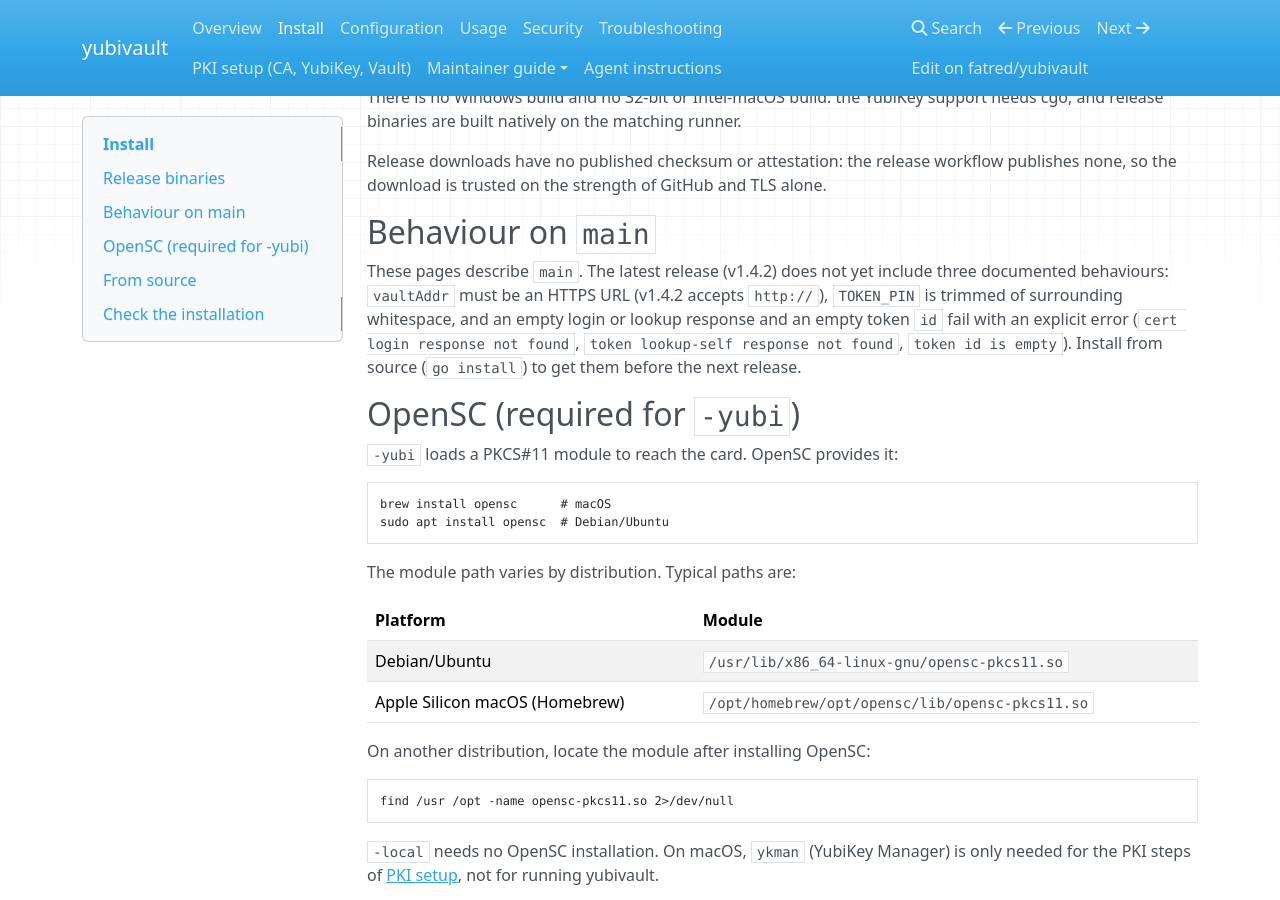
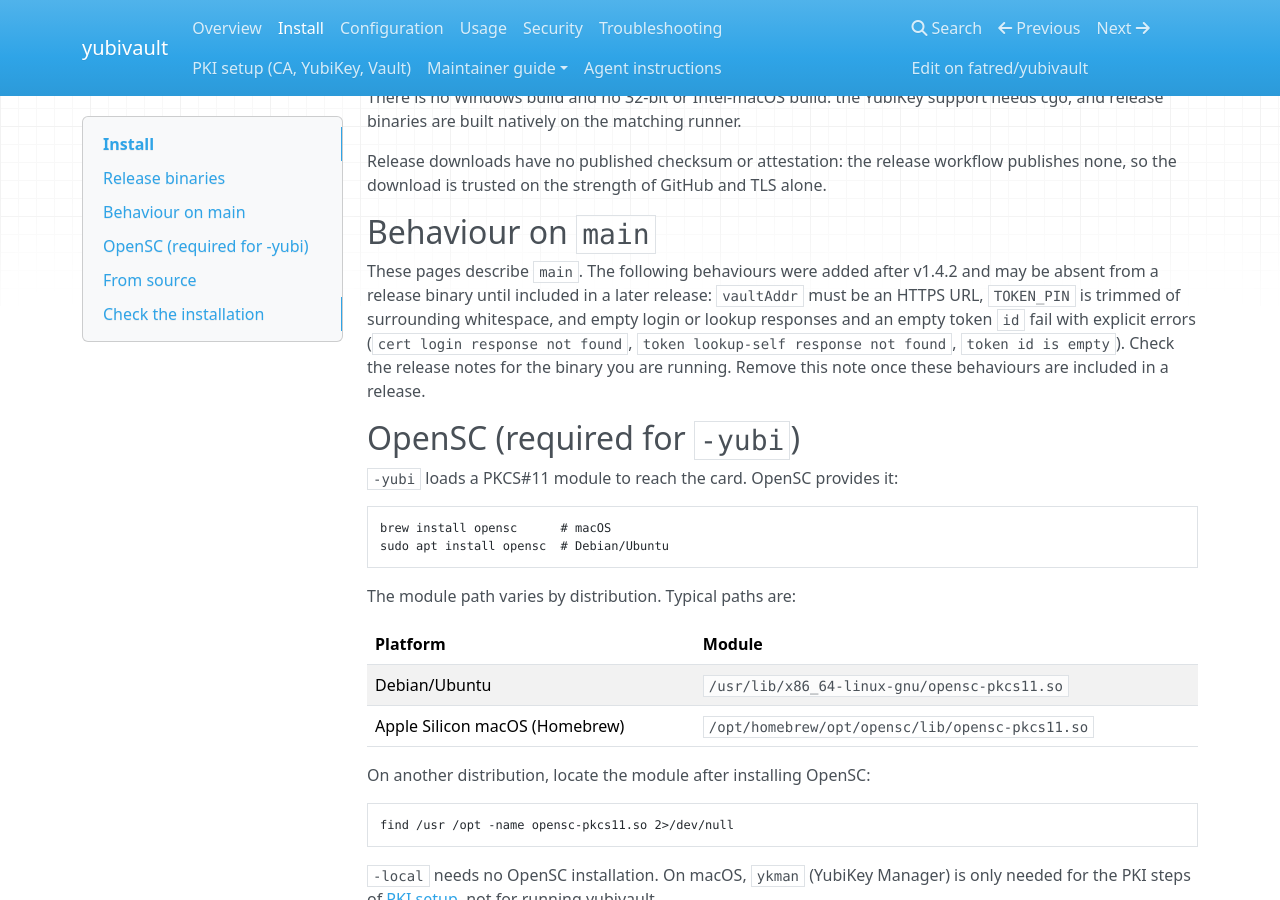
Before and after one commit to fatred/yubivault, an MkDocs documentation site: the page built from docs/install.md, in a window 1280 px wide and 900 px high, scrolled down 759 px. Built offline with MkDocs 1.6.1, drawn with Linux system fonts in a browser that asks for light colours; nearby versions of some CDN libraries.

Commit message:
docs: clarify main-only features and PIN handling

```diff
--- a/docs/install.md
+++ b/docs/install.md
@@ -40,11 +40,12 @@ so the download is trusted on the strength of GitHub and TLS alone.
 
 ## Behaviour on `main`
 
-These pages describe `main`. The latest release (v1.4.2) does not yet include three documented
-behaviours: `vaultAddr` must be an HTTPS URL (v1.4.2 accepts `http://`), `TOKEN_PIN` is trimmed of
-surrounding whitespace, and an empty login or lookup response and an empty token `id` fail with an
-explicit error (`cert login response not found`, `token lookup-self response not found`,
-`token id is empty`). Install from source (`go install`) to get them before the next release.
+These pages describe `main`. The following behaviours were added after v1.4.2 and may be absent
+from a release binary until included in a later release: `vaultAddr` must be an HTTPS URL,
+`TOKEN_PIN` is trimmed of surrounding whitespace, and empty login or lookup responses and an empty
+token `id` fail with explicit errors (`cert login response not found`,
+`token lookup-self response not found`, `token id is empty`). Check the release notes for the binary
+you are running. Remove this note once these behaviours are included in a release.
 
 ## OpenSC (required for `-yubi`)
 
```
Also changed, not shown: docs/troubleshooting.md (+3 -3 lines), docs/usage.md (+5 -3 lines).
